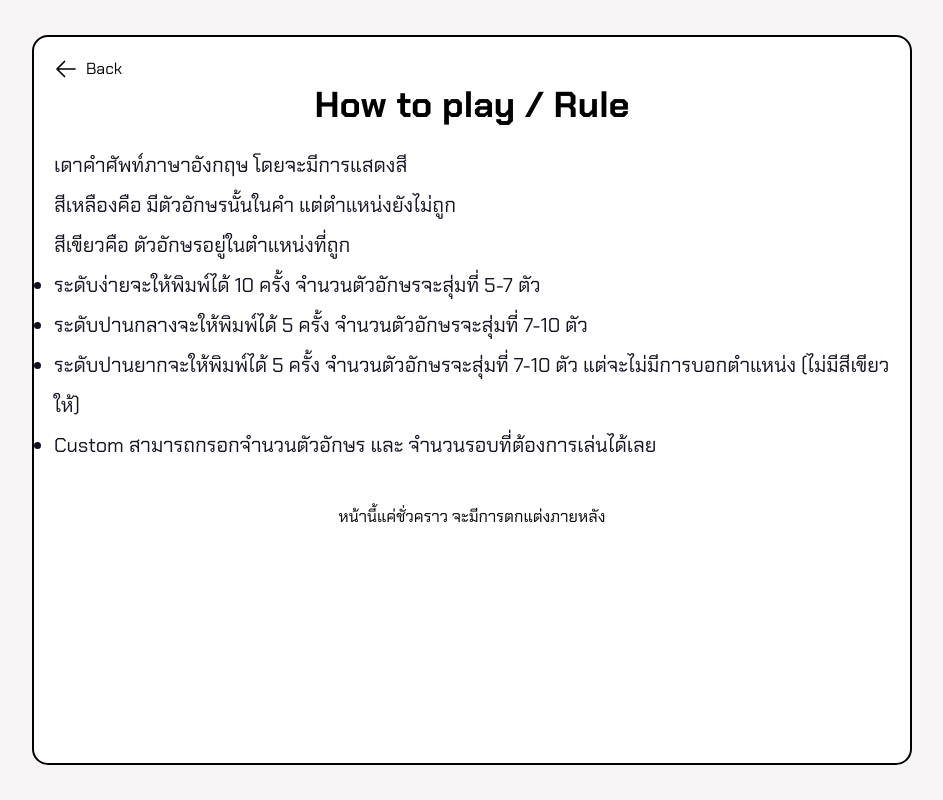
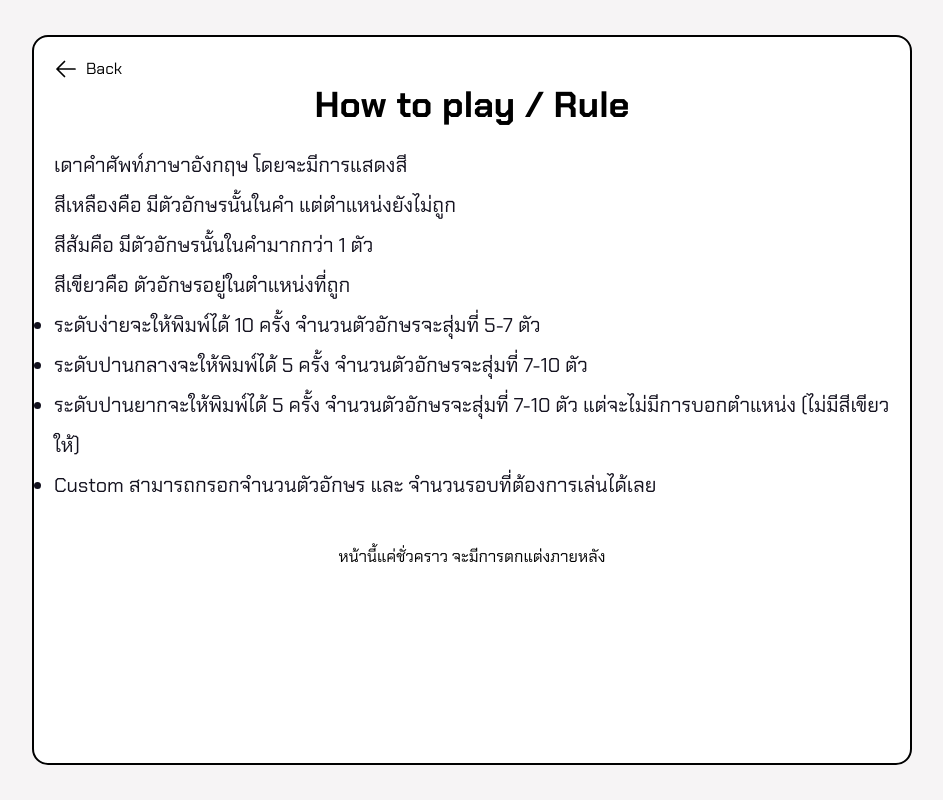
Before and after one commit to AnemoneTK/LetterQuest, a React (Vite) app: page /rule in a window 1280 px wide. Shown: the whole page, without its empty margins (168-1111 px from the left). Built offline with nearby package versions, Linux system fonts and the light colour scheme.

Commit message:
[ADD]-add about orange color in rule

```diff
--- a/src/components/Rule.tsx
+++ b/src/components/Rule.tsx
@@ -34,6 +34,8 @@ export default function Rule() {
           <br />
           สีเหลืองคือ มีตัวอักษรนั้นในคำ แต่ตำแหน่งยังไม่ถูก
           <br />
+          สีส้มคือ มีตัวอักษรนั้นในคำมากกว่า 1 ตัว
+          <br />
           สีเขียวคือ ตัวอักษรอยู่ในตำแหน่งที่ถูก
           <ol className="list-disc">
             <li>
```
